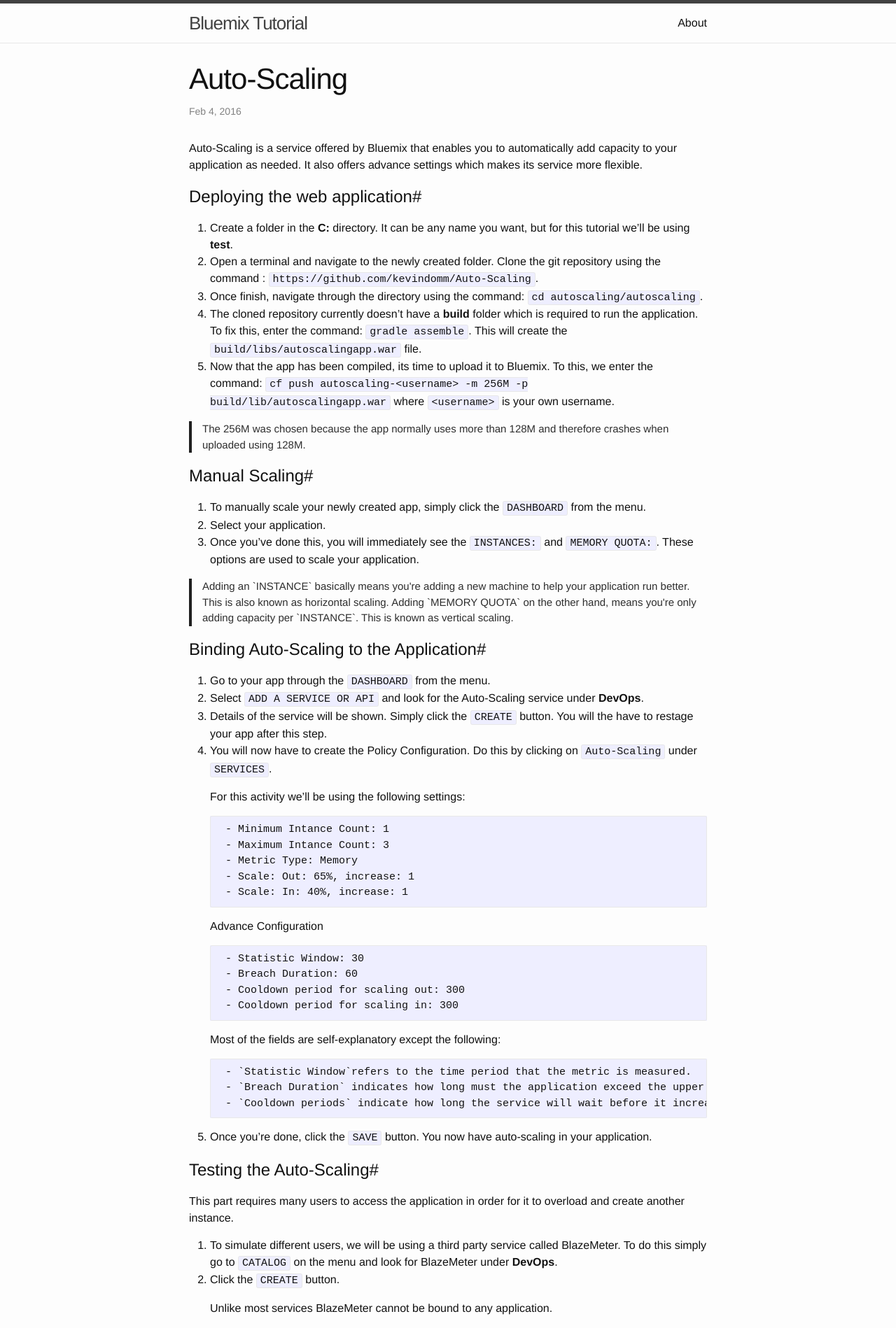
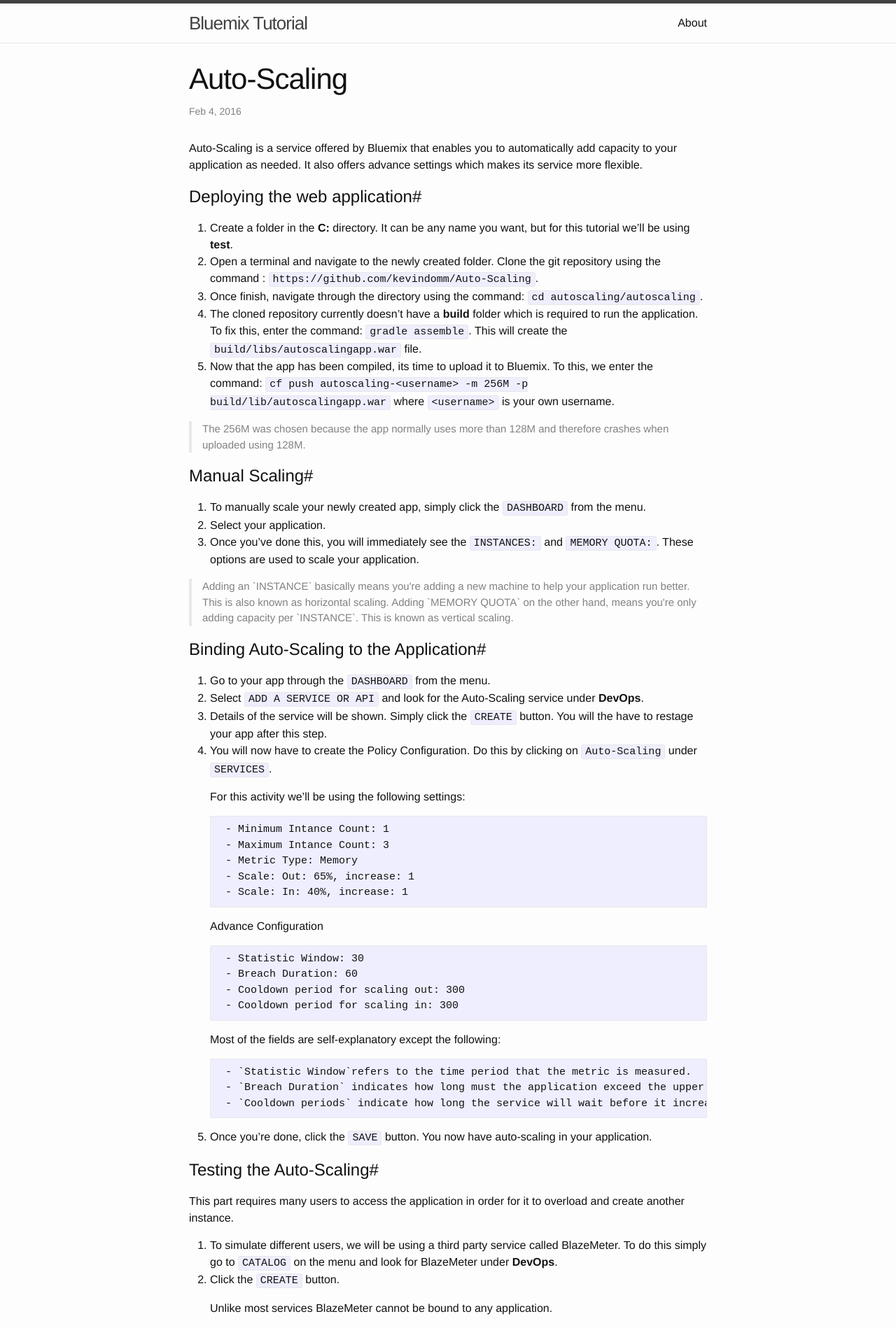
Before and after one commit to kevindomm/kevindomm.github.io, a Jekyll site: the page built from _posts/2016-02-04-auto-scaling.markdown, in a window 1280 px wide. Shown: the top 1898 px of the page at 70% size. Built offline with Jekyll 4.4.1, drawn with Linux system fonts in a browser that asks for light colours; Markdown is read by kramdown in place of the engine named in the settings.

Commit message:
edited lines 113-119

```diff
--- a/_sass/_base.scss
+++ b/_sass/_base.scss
@@ -110,8 +110,8 @@ a {
  * Blockquotes
  */
 blockquote {
-    color: #2e2e2e;
-    border-left: 4px solid #202020;
+    color: $grey-color;
+    border-left: 4px solid $grey-color-light;
     padding-left: $spacing-unit / 2;
     font-size: 15px;
 
```
